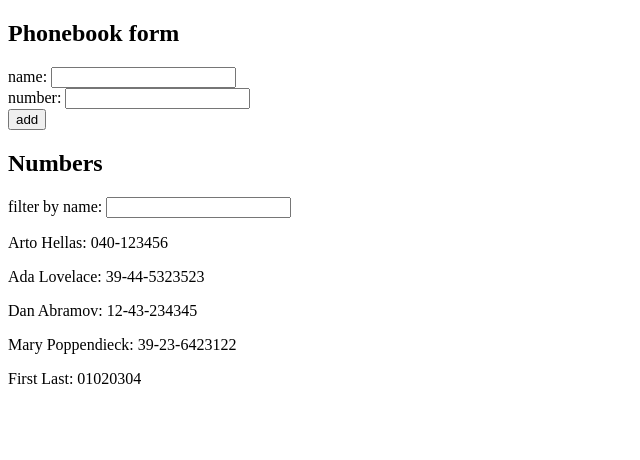
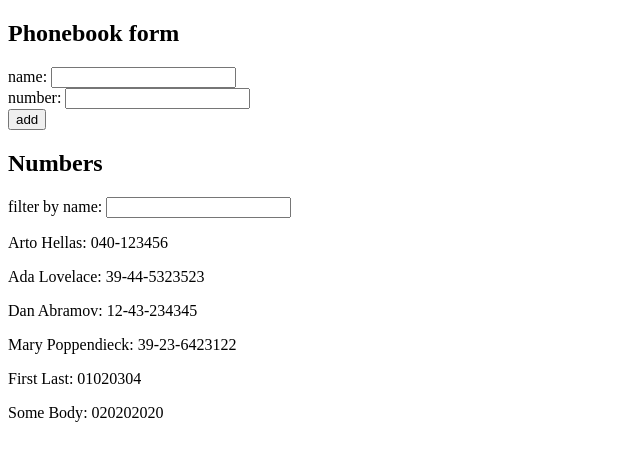
Before and after one commit to Kauhia/fullstackopen, a React (Create React App) app in the folder part2/phonebook/: page / in a window 1280 px wide. Shown: the top 460 px of the page, without its empty margins (0-640 px from the left). Built offline with nearby package versions, Linux system fonts and the light colour scheme; data requests are answered from the project's data file.

Commit message:
Add part 2.16

```diff
--- a/part2/phonebook/db.json
+++ b/part2/phonebook/db.json
@@ -24,6 +24,11 @@
       "name": "First Last",
       "number": "01020304",
       "id": 5
+    },
+    {
+      "name": "Some Body",
+      "number": "020202020",
+      "id": 6
     }
   ]
 }
--- a/part2/phonebook/src/App.js
+++ b/part2/phonebook/src/App.js
@@ -1,5 +1,5 @@
 import React, { useState, useEffect } from 'react'
-import axios from "axios"
+import Phonebook from "./phonebookApi";
 
 const PersonFilter = ({value, onChange}) => (
     <div>
@@ -39,15 +39,10 @@ const App = () => {
             name.toLowerCase().includes(filter.toLowerCase())
         )
 
-    const postNewPhoneNumber = async (phoneNumberData) => {
-        const res = await axios.post("http://localhost:3001/persons", phoneNumberData)
-        return res.data
-    }
-
     useEffect(() => {
         (async () => { // Make some magic to avoid react warning about async
-            const response = await axios.get("http://localhost:3001/persons")
-            setPersons(response.data)
+            const response = await Phonebook.getPersonRecords()
+            setPersons(response)
         })()
     }, [])
 
@@ -62,7 +57,7 @@ const App = () => {
             alert(`${newName} is already added to phonebook`);
         } else {
             const newPersonRecord = { name: newName, number: newNumber }
-            const res = await postNewPhoneNumber(newPersonRecord)
+            await Phonebook.addPersonRecord(newPersonRecord)
             setPersons([...persons, newPersonRecord])
         }
     }
--- /dev/null
+++ b/part2/phonebook/src/phonebookApi.js
@@ -0,0 +1,18 @@
+import axios from "axios"
+
+const PERSON_ENDPOINT_URL = "http://localhost:3001/persons"
+
+const addPersonRecord = async (record) => {
+    const res = await axios.post(PERSON_ENDPOINT_URL, record)
+    return res.data
+}
+
+const getPersonRecords = async () => {
+    const res = await axios.get(PERSON_ENDPOINT_URL)
+    return res.data
+}
+
+export default {
+    addPersonRecord,
+    getPersonRecords
+}
```
